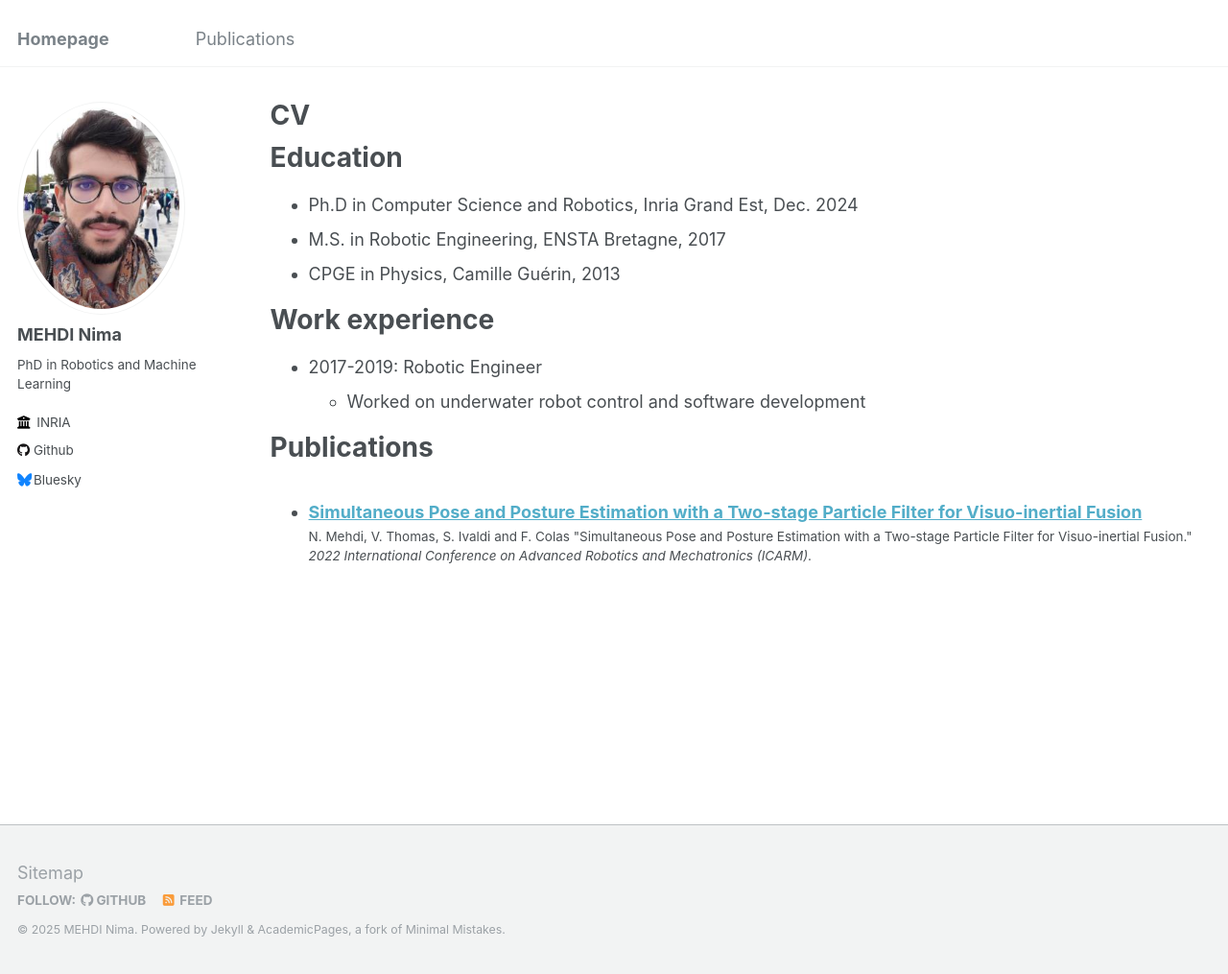
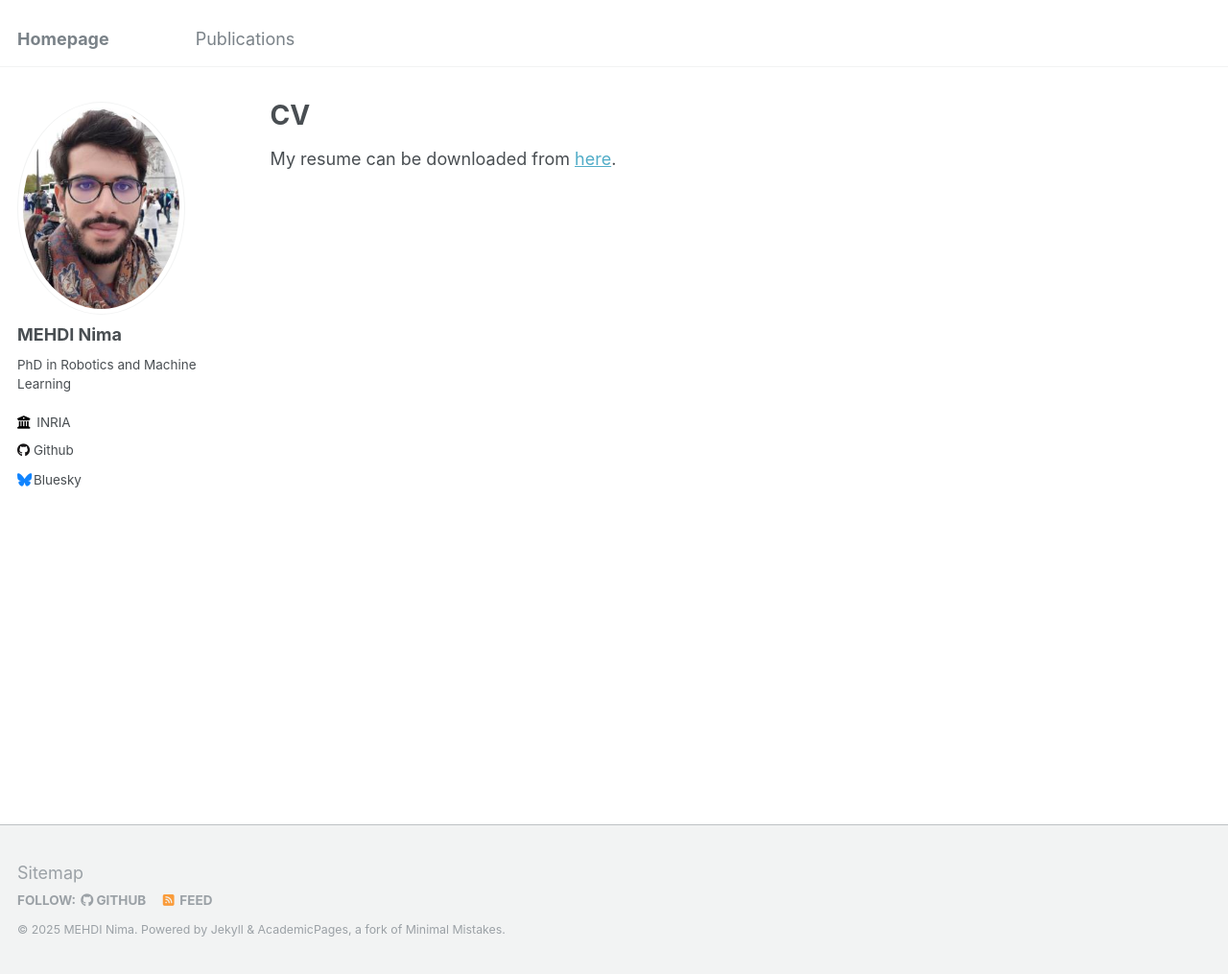
Before and after one commit to MehdiN/mehdin.github.io, a Jekyll site: the page built from _pages/cv.md, in a window 1280 px wide and 1015 px high. Shown: the whole window at 96% size. Built offline with Jekyll 4.4.1, drawn with Linux system fonts in a browser that asks for light colours.

Commit message:
update cv

```diff
--- a/_pages/cv.md
+++ b/_pages/cv.md
@@ -9,7 +9,9 @@ redirect_from:
 
 {% include base_path %}
 
-Education
+My resume can be downloaded from [here](files/acam_resume_2025.pdf).
+
+<!-- Education
 ======
 * Ph.D in Computer Science and Robotics, Inria Grand Est, Dec. 2024
 * M.S. in Robotic Engineering, ENSTA Bretagne, 2017
@@ -29,11 +31,11 @@ Work experience
   * Sub-skill 2.3
 * Skill 3 -->
 
-Publications
+<!-- Publications
 ======
   <ul>{% for post in site.publications reversed %}
     {% include archive-single-cv.html %}
-  {% endfor %}</ul>
+  {% endfor %}</ul> -->
 
 <!-- Talks
 ======
```
Also changed, not shown: 1 other file.
